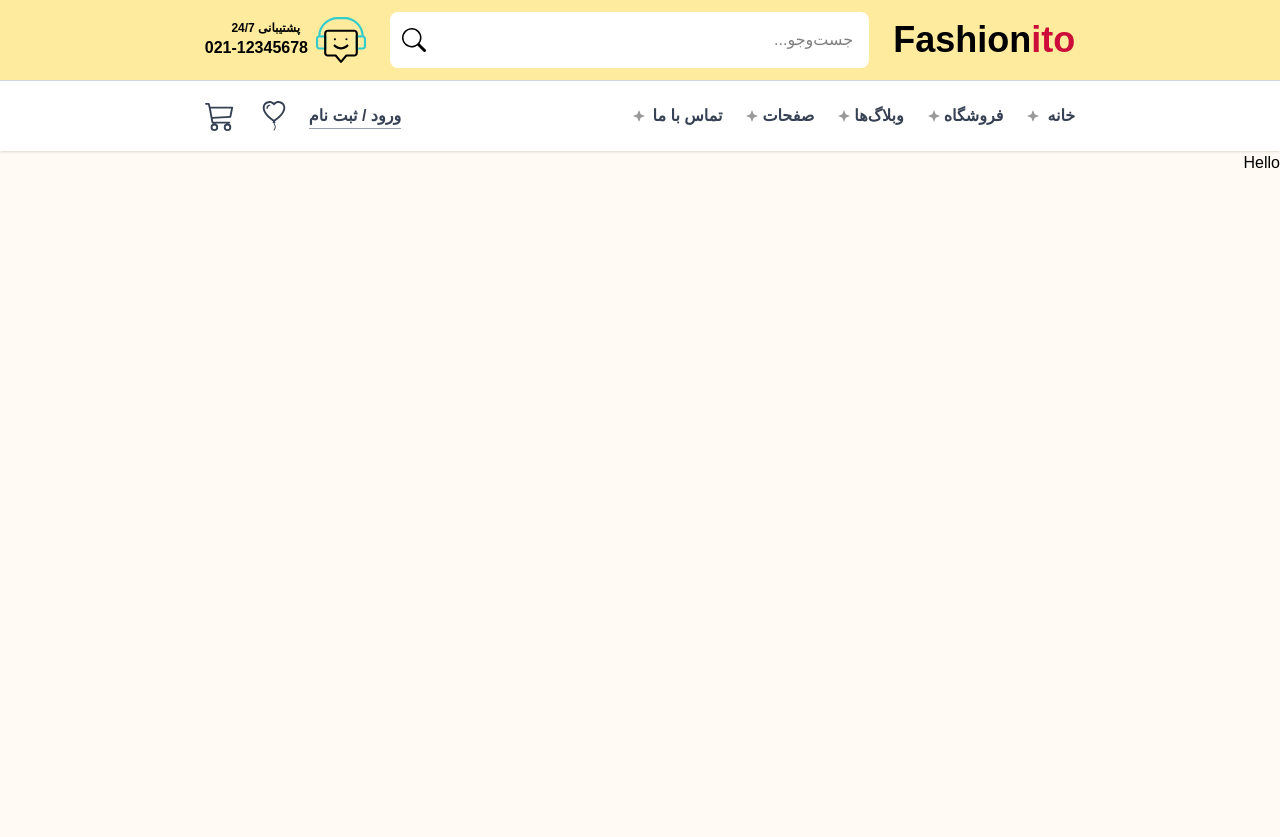
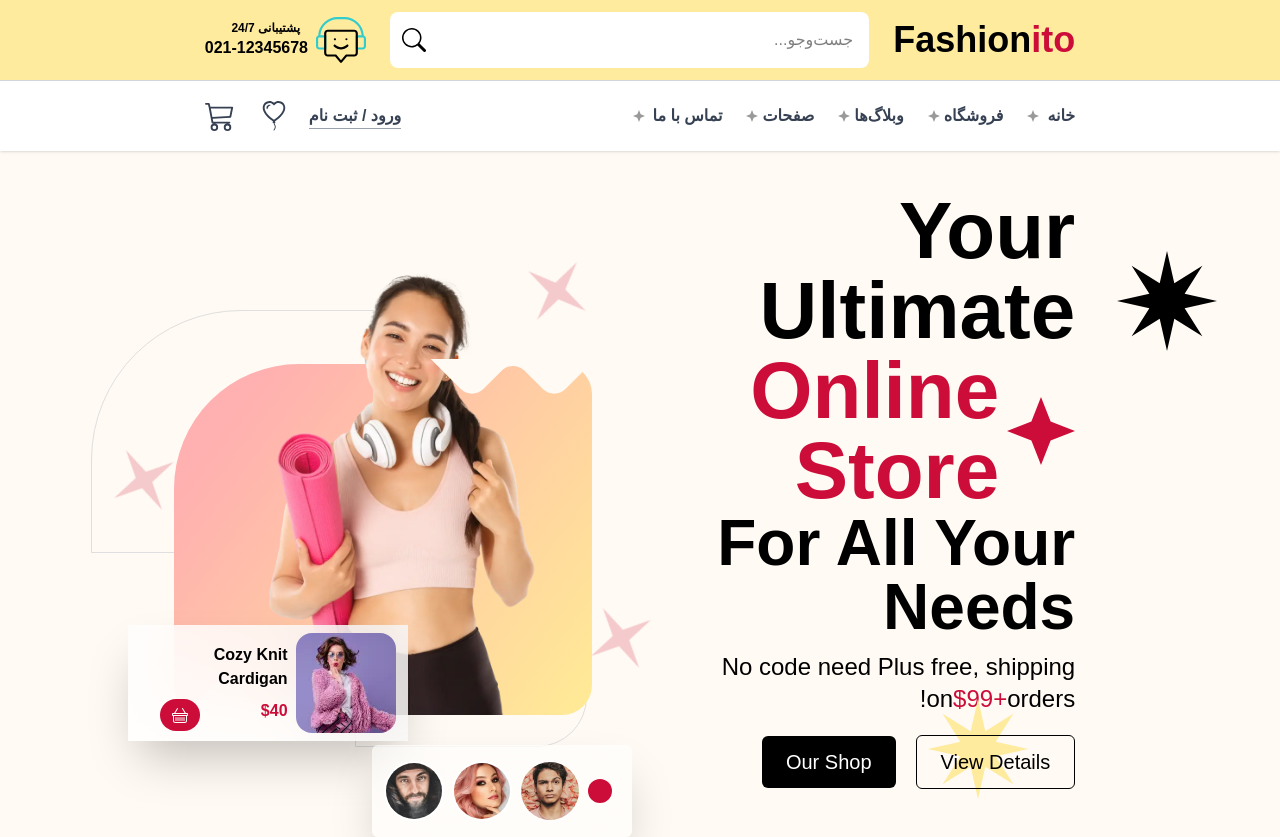
Before and after one commit to aliir7/Fashionito-Nextjs-Shop, a Next.js app: page / in a window 1280 px wide. Before the commit the page ends 800 px from the top, so only its background shows below. Built offline with nearby package versions, Linux system fonts and the light colour scheme; a web font is replaced by a local one.

Commit message:
complete hero

```diff
--- a/Components/UI/Index/Hero/Hero.tsx
+++ b/Components/UI/Index/Hero/Hero.tsx
@@ -1,5 +1,123 @@
+import heroShape1 from "@/public/assets/hero-shape1.svg";
+import heroImg from "@/public/assets/Hero.webp";
+import heroTestImg1 from "@/public/assets/hero-test1.webp";
+import heroTestImg2 from "@/public/assets/hero-test2.webp";
+import heroTestImg3 from "@/public/assets/hero-test3.webp";
+import heroSmallImg from "@/public/assets/hero-small-1.webp";
+import Image from "next/image";
+import Link from "next/link";
+import { BsBalloonHeart, BsBasket } from "react-icons/bs";
+
 function Hero() {
-  return <div>Hero</div>;
+  return (
+    <section>
+      <div className="container">
+        <div className="flex flex-col lg:flex-row justify-between items-center gap-5 relative">
+          <div className="hero-shape3" />
+          <div className="hero-shape4" />
+          {/* Hero Content Section */}
+          <div className="w-full lg:w-1/2">
+            <div className="hero-content">
+              <h3 className="text-5xl md:text-7xl lg:text-[5rem] font-semibold">
+                Your Ultimate
+              </h3>
+              <div className="flex items-center gap-2">
+                <Image src={heroShape1} alt="hero-shape1" />
+                <h3 className="text-5xl md:text-7xl lg:text-[5rem] font-semibold text-secondary">
+                  Online Store
+                </h3>
+              </div>
+              <h3 className="text-4xl md:text-5xl lg:text-[4rem] font-semibold">
+                For All Your Needs
+              </h3>
+              <p className="mt-3 text-xl md:text-2xl">
+                No code need Plus free, shipping on
+                <span className="text-secondary">$99+</span>orders!
+              </p>
+              {/* Cta Button */}
+              <div className="flex items-center gap-5 mt-5">
+                <Link href="/Shop/12">
+                  <button
+                    type="button"
+                    className="btn border border-black hover:bg-black hover:text-white cursor-pointer text-xl px-6 py-3 rounded-md transition-all duration-300"
+                  >
+                    View Details
+                  </button>
+                </Link>
+
+                <Link href="/Shop">
+                  <button
+                    type="button"
+                    className="btn bg-black text-white cursor-pointer text-xl px-6 py-3 rounded-md transition-all duration-300"
+                  >
+                    Our Shop
+                  </button>
+                </Link>
+              </div>
+            </div>
+          </div>
+          {/* Hero Image Section */}
+          <div className="w-full lg:w-1/2">
+            <div className="hero-image">
+              <div className="hero-shape1" />
+              <div className="hero-shape2" />
+              <div className="border-shape1" />
+              <div className="border-shape2" />
+              <div className="star-shape1" />
+              <div className="star-shape2" />
+              <div className="star-shape3" />
+              <div className="absolute top-90 left-0 shadow-2xl bg-[#ffffffcb] backdrop-blur-2xl px-3 py-2 flex items-center gap-2">
+                <Image
+                  src={heroSmallImg}
+                  alt="hero-small"
+                  className="rounded-2xl"
+                />
+                <div className="w-full lg:w-1/2 relative">
+                  <h3 className="font-semibold">Cozy Knit Cardigan</h3>
+                  <h3 className="font-semibold mt-2 text-secondary">$40</h3>
+                  <div className="absolute -bottom-2 left-0 bg-secondary hover:bg-primary hover:text-black cursor-pointer text-white py-2 px-3 rounded-full transition-all duration-300">
+                    <BsBasket />
+                  </div>
+                </div>
+              </div>
+              {/*  hero text wrap */}
+              <div className="absolute top-120 -right-10 z-10 hero-text-wrap shadow-2xl backdrop-blur-2xl bg-[#ffffff8e] px-5 py-4 flex items-center gap-2 rounded-md">
+                <BsBalloonHeart className="text-2xl bg-secondary hover:bg-primary text-white hover:text-black px-3 py-2 rounded-full transition-all duration-300 cursor-pointer" />
+                <div className="flex me-2">
+                  <Image
+                    width={60}
+                    height={60}
+                    src={heroTestImg1}
+                    alt="hero-test1"
+                    className="rounded-full border border-white object-contain"
+                  />
+                  <Image
+                    width={60}
+                    height={60}
+                    src={heroTestImg2}
+                    alt="hero-test2"
+                    className="rounded-full border-2 -translate-x-2 border-white object-contain"
+                  />
+                  <Image
+                    width={60}
+                    height={60}
+                    src={heroTestImg3}
+                    alt="hero-test3"
+                    className="rounded-full border-2 -translate-x-4 border-white object-contain"
+                  />
+                </div>
+              </div>
+              <Image
+                src={heroImg}
+                alt="hero-image"
+                className="w-full md:w-4/5 lg:w-4/5"
+              />
+            </div>
+          </div>
+        </div>
+      </div>
+    </section>
+  );
 }
 
 export default Hero;
--- a/Components/UI/Index/Index.tsx
+++ b/Components/UI/Index/Index.tsx
@@ -1,5 +1,11 @@
+import Hero from "./Hero/Hero";
+
 function Index() {
-  return <div>Index</div>;
+  return (
+    <>
+      <Hero />
+    </>
+  );
 }
 
 export default Index;
--- a/app/globals.css
+++ b/app/globals.css
@@ -24,6 +24,10 @@
   .wrapper {
     @apply px-[8%] lg:px-[16%];
   }
+
+  .container {
+    @apply px-[8%] lg:px-[10%] lg:ps-[16%] py-10;
+  }
 }
 
 .yekanBakh {
@@ -35,7 +39,7 @@ body {
   overflow-x: hidden;
 }
 
-/* Navbar */
+/* Navbar-start */
 @layer components {
   .menu-link a {
     font-weight: 600;
@@ -65,4 +69,210 @@ body {
       opacity: 1;
     }
   }
+
+  /* Hero header */
+  .btn {
+    position: relative;
+    overflow: hidden;
+    z-index: 5;
+  }
+
+  .btn::after {
+    content: " ";
+    position: absolute;
+    top: 0;
+    left: -100%;
+    width: 100%;
+    height: 100%;
+    background: linear-gradient(to left, rgba(255, 255, 255, 0.582), #ffffff00);
+    transition: none;
+    z-index: -1;
+  }
+
+  .btn:hover::after {
+    left: 100%;
+    transition: 0.8s;
+  }
+
+  .hero-image {
+    position: relative;
+  }
+
+  .hero-image::after {
+    content: " ";
+    position: absolute;
+    bottom: 0;
+    right: 0;
+    width: 90%;
+    height: 78%;
+    background: var(--gradient);
+    z-index: -1;
+    border-radius: 125px 30px 30px 30px;
+  }
+
+  .hero-shape1 {
+    position: absolute;
+    top: 21%;
+    right: 0;
+    width: 161px;
+    height: 35px;
+    background-image: url("../public/assets/wave-shape-1.svg");
+    background-repeat: no-repeat;
+    background-size: cover;
+  }
+
+  .hero-shape2 {
+    position: absolute;
+    bottom: 0;
+    left: 0;
+    width: 220px;
+    height: 35px;
+    transform: rotate(180deg);
+    background-image: url("../public/assets/wave-shape-1.svg");
+    background-repeat: no-repeat;
+    background-size: cover;
+  }
+
+  .hero-shape3 {
+    position: absolute;
+    top: 10%;
+    right: -15%;
+    width: 100px;
+    height: 100px;
+    background-image: url("../public/assets/hero-shape4.svg");
+    background-repeat: no-repeat;
+    background-size: cover;
+    z-index: 1;
+    animation: Anim-rotate 5s infinite linear;
+  }
+
+  .hero-shape4 {
+    position: absolute;
+    top: 85%;
+    right: 5%;
+    width: 100px;
+    height: 100px;
+    background-image: url("../public/assets/hero-shape3.svg");
+    background-repeat: no-repeat;
+    background-size: cover;
+    z-index: 1;
+    animation: Anim-rotate 5s infinite linear;
+  }
+
+  .border-shape1 {
+    border: 1px solid #dfdfdf;
+    position: absolute;
+    top: 10%;
+    left: -8%;
+    width: 61%;
+    height: 54%;
+    border-radius: 150px 0 0 0;
+    z-index: -1;
+  }
+
+  .border-shape2 {
+    border: 1px solid #dfdfdf;
+    position: absolute;
+    bottom: -7%;
+    right: 1%;
+    width: 50%;
+    height: 35%;
+    border-radius: 0 0 50px 0;
+    z-index: -1;
+  }
+
+  .star-shape1 {
+    position: absolute;
+    top: -2%;
+    right: 0;
+    width: 70px;
+    height: 70px;
+    background-image: url("../public/assets/hero-shape2.svg");
+    background-repeat: no-repeat;
+    background-size: cover;
+    z-index: 1;
+    animation: Anim-rotate 5s infinite forwards linear;
+  }
+
+  .star-shape2 {
+    position: absolute;
+    top: 40%;
+    left: -4%;
+    width: 70px;
+    height: 70px;
+    background-image: url("../public/assets/hero-shape2.svg");
+    background-repeat: no-repeat;
+    background-size: cover;
+    z-index: 1;
+    animation: Anim-rotate 6s infinite forwards linear;
+  }
+
+  .star-shape3 {
+    position: absolute;
+    top: 75%;
+    right: -14%;
+    width: 70px;
+    height: 70px;
+    background-image: url("../public/assets/hero-shape2.svg");
+    background-repeat: no-repeat;
+    background-size: cover;
+    z-index: 1;
+    animation: Anim-rotate 6s infinite forwards linear;
+  }
+
+  @keyframes Anim-rotate {
+    100% {
+      transform: rotate(360deg);
+    }
+  }
+
+  /* Media Query Section For Shapes */
+  @media (max-width: 991px) {
+    .star-shape2 {
+      top: 35%;
+    }
+
+    .star-shape3 {
+      top: 83%;
+      right: -9%;
+    }
+
+    .hero-shape3 {
+      top: 1%;
+      right: 84%;
+    }
+
+    .hero-shape4 {
+      top: 34%;
+      right: 78%;
+    }
+  }
+
+  @media (max-width: 575px) {
+    .login-link {
+      display: flex;
+    }
+
+    .hero-shape1 {
+      width: 156px;
+      height: 30px;
+    }
+
+    .hero-shape3,
+    .hero-text-wrap {
+      display: none;
+    }
+  }
+
+  @media (max-width: 440px) {
+    .hero-content h3 {
+      font-size: 2.5rem;
+    }
+
+    .login-link,
+    .hero-shape1,
+    .hero-shape4 {
+      display: none;
+    }
+  }
 }
--- a/app/page.tsx
+++ b/app/page.tsx
@@ -1,5 +1,10 @@
 import Image from "next/image";
+import Index from "@/Components/UI/Index/Index";
 
 export default function Home() {
-  return <div>Hello</div>;
+  return (
+    <main>
+      <Index />
+    </main>
+  );
 }
```
